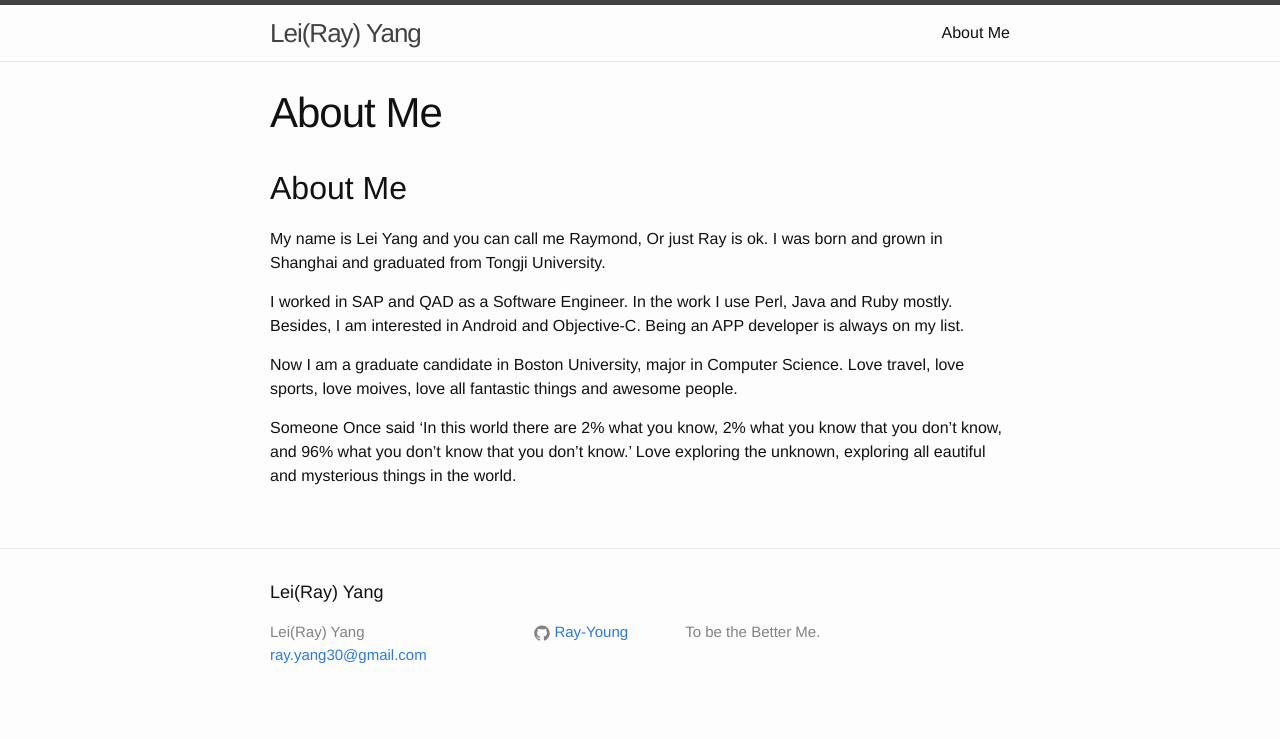
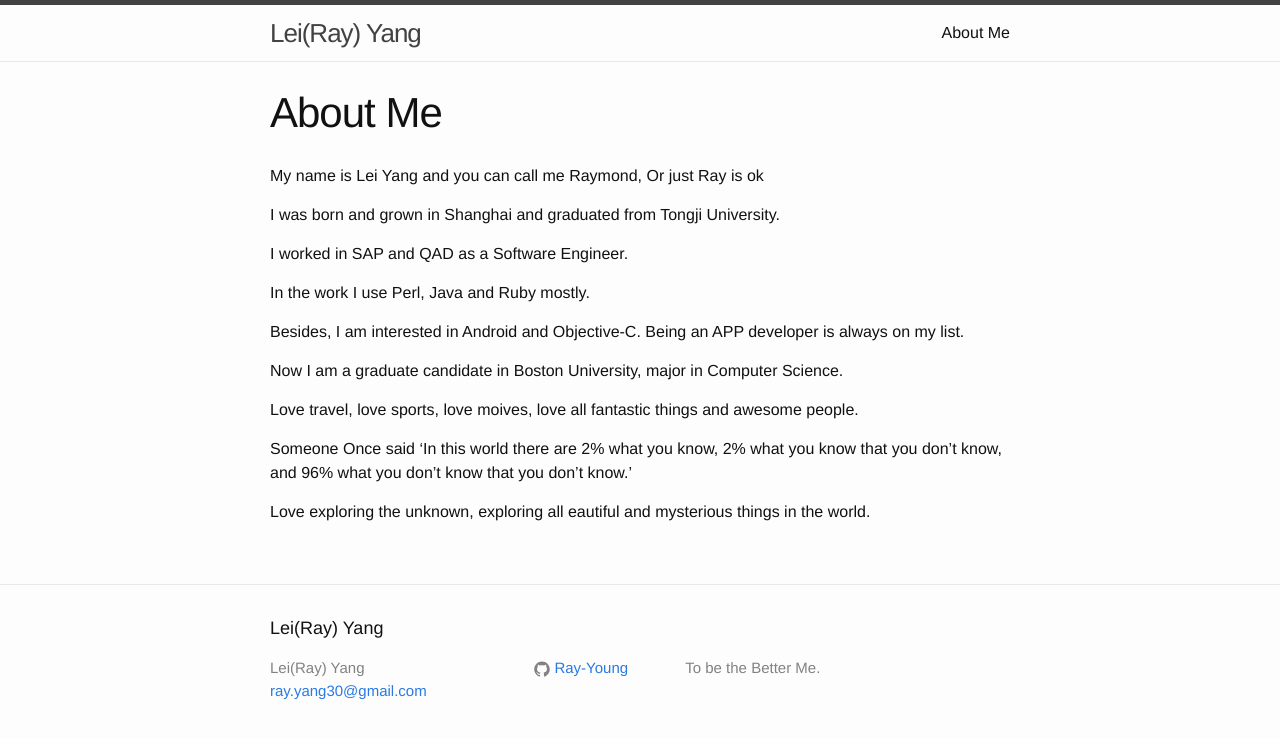
Before and after one commit to Ray-Young/ray-young.github.io, a Jekyll site: the page built from about.md, in a window 1280 px wide. Shown: the top 739 px of the page. Built offline with Jekyll 4.4.1, drawn with Linux system fonts in a browser that asks for light colours.

Commit message:
Add separator and extra lines in about page

```diff
--- a/about.md
+++ b/about.md
@@ -5,17 +5,27 @@ comments: true
 permalink: /about/
 ---
 
-## About Me
-My name is Lei Yang and you can call me Raymond, Or just Ray is ok.
+My name is Lei Yang and you can call me Raymond, Or just Ray is ok
+
 I was born and grown in Shanghai and graduated from Tongji University.
 
+
+
 I worked in SAP and QAD as a Software Engineer.
+
 In the work I use Perl, Java and Ruby mostly.
+
 Besides, I am interested in Android and Objective-C. Being an APP developer is always on my list.
 
+
+
 Now I am a graduate candidate in Boston University, major in Computer Science.
+
 Love travel, love sports, love moives, love all fantastic things and awesome people.
+
+
 
 Someone Once said
 'In this world there are 2% what you know, 2% what you know that you don't know, and 96% what you don't know that you don't know.'
+
 Love exploring the unknown, exploring all eautiful and mysterious things in the world.
```
